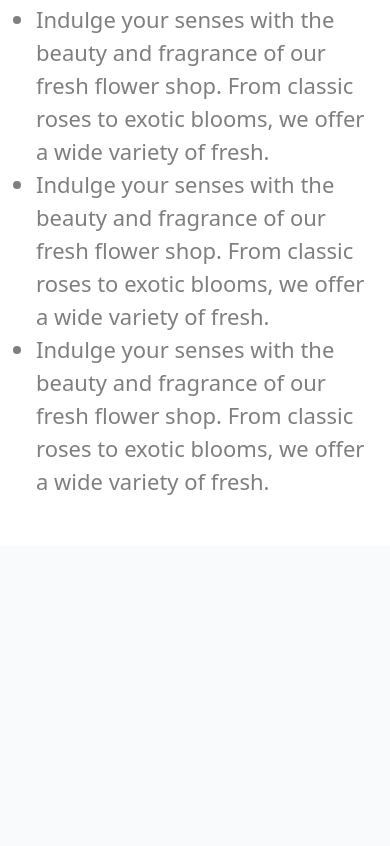
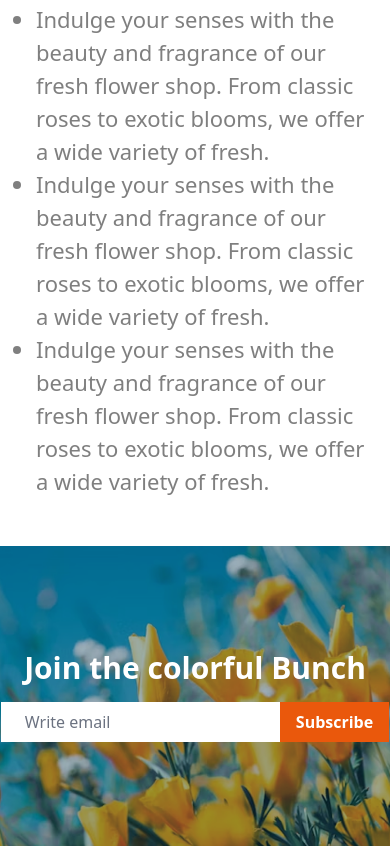
Before and after one commit to TanjinaMimcell/flower-responsive-website, a plain HTML site: page index.html in a window 390 px wide. Shown: the part 3212-4058 px from the top of the page. Before the commit the page ends 3758 px from the top, so only its background shows below. Drawn offline with nearby package versions, Linux system fonts and the light colour scheme.

Commit message:
added responsive joint section

```diff
--- a/index.html
+++ b/index.html
@@ -201,6 +201,30 @@
 
 
 
+<!-- Join Section -->
+<section class="flex flex-col items-center justify-center bg-cover bg-center h-[300px] md:h-[400px]" style="background-image: url('assets/news-letter-bg.png');">
+
+    <h2 class="text-white text-3xl md:text-4xl font-bold mb-4">Join the colorful Bunch</h2>
+  <div class="flex ">
+    <input type="email" placeholder="Write email" class="px-6 py-2  text-gray-800 placeholder-gray-500" />
+    <button class="bg-orange-600 text-white py-2 px-4  font-semibold hover:bg-orange-700">Subscribe</button>
+  </div>
+
+</section>
+
+
+
+
+
+
+
+
+
+
+
+
+
+
 </body>
 </html>
 
```
